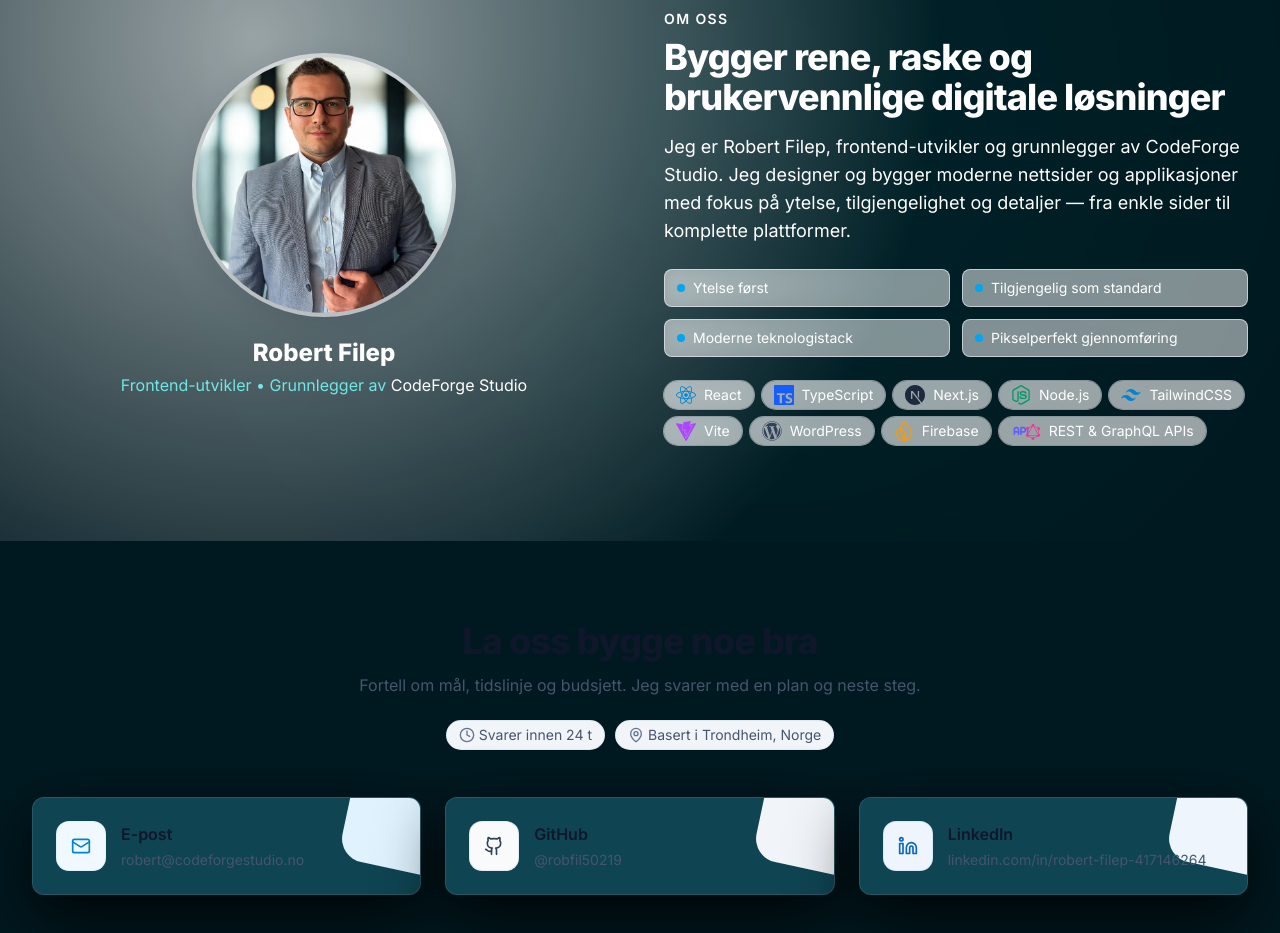
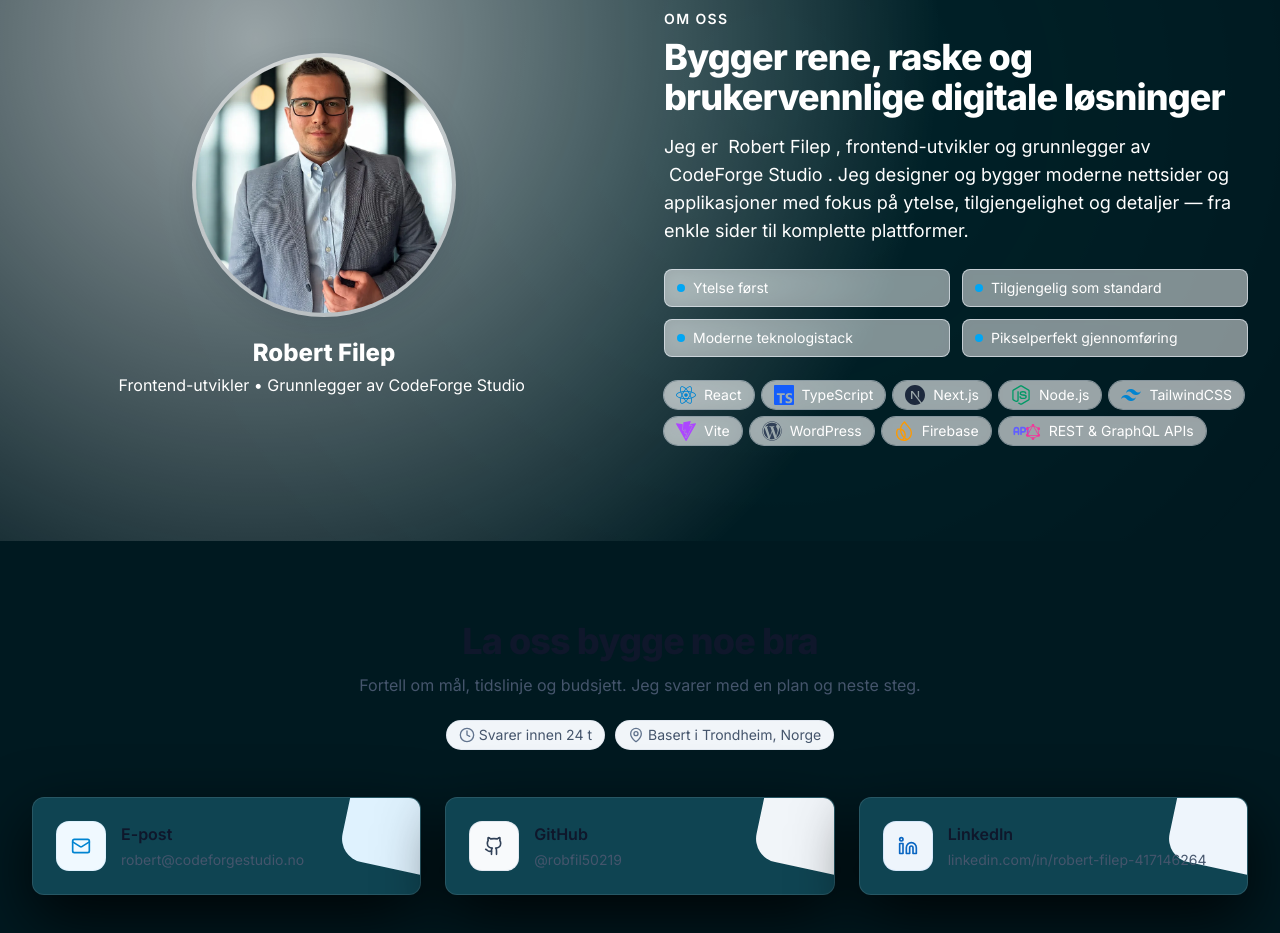
Before and after one commit to robfil50219/codeforge-site, a React (Vite) app: page / in a window 1280 px wide. Shown: the part 2860-3793 px from the top of the page. Built offline with nearby package versions, Linux system fonts and the light colour scheme; no server answers.

Commit message:
spacing issue in the about section fixed

```diff
--- a/src/components/About.tsx
+++ b/src/components/About.tsx
@@ -25,23 +25,47 @@ export default function About() {
 
   const highlights = t("about.highlights", { returnObjects: true }) as string[];
   const tech = t("about.tech", { returnObjects: true }) as string[];
+
   const rawCopy = t("about.copy") as string;
   const nameToken = "Robert Filep";
-  const copySegments = rawCopy.split(nameToken);
-  const renderCopy = () =>
-    copySegments.flatMap((segment, index) => {
-      const content = [
-        <span key={`segment-${index}`}>{segment}</span>,
-      ];
-      if (index < copySegments.length - 1) {
-        content.push(
-          <span key={`name-${index}`} className="notranslate" translate="no">
-            {nameToken}
-          </span>,
-        );
+  const brandToken = "CodeForge Studio";
+
+  // Safe token spans (non-breaking spaces + notranslate)
+  const NameToken = () => (
+    <span className="notranslate" translate="no">
+      {"\u00A0"}
+      {nameToken}
+      {"\u00A0"}
+    </span>
+  );
+  const BrandToken = () => (
+    <span className="notranslate" translate="no">
+      {"\u00A0"}
+      {brandToken}
+      {"\u00A0"}
+    </span>
+  );
+
+  // Render copy with BOTH tokens protected from translation spacing issues
+  const renderCopy = () => {
+    // First, split by brand to interleave <BrandToken/>
+    const byBrand = rawCopy.split(brandToken);
+    const brandInterleaved: (string | JSX.Element)[] = [];
+    byBrand.forEach((chunk, i) => {
+      // Within each chunk, split by name to interleave <NameToken/>
+      const byName = chunk.split(nameToken);
+      byName.forEach((sub, j) => {
+        brandInterleaved.push(<span key={`seg-${i}-${j}`}>{sub}</span>);
+        if (j < byName.length - 1) {
+          brandInterleaved.push(<NameToken key={`name-${i}-${j}`} />);
+        }
+      });
+      if (i < byBrand.length - 1) {
+        brandInterleaved.push(<BrandToken key={`brand-${i}`} />);
       }
-      return content;
     });
+    return brandInterleaved;
+  };
 
   const techIcons: Record<string, JSX.Element> = {
     React: <FaReact className="h-5 w-5 text-sky-600 dark:text-sky-200" />,
@@ -91,9 +115,7 @@ export default function About() {
             <div className="relative">
               <div className="relative aspect-square w-56 sm:w-64 overflow-hidden rounded-full ring-4 ring-white/60 dark:ring-white/10 shadow-[0_8px_30px_rgba(15,23,42,0.15)] bg-white/60 dark:bg-white/10 backdrop-blur-sm transition-transform duration-500 hover:scale-105">
                 <picture>
-                  {/* modern browsers */}
                   <source srcSet="/robert-profile-800.webp" type="image/webp" />
-                  {/* fallback */}
                   <img
                     src="/robert-profile-800.jpg"
                     alt={t("about.alt") as string}
@@ -113,11 +135,13 @@ export default function About() {
               </h3>
               <p
                 className="mt-1 font-medium"
-                style={{
-                  color: "var(--color-brand-accent-soft)",
-                }}
+                style={{ color: "var(--color-brand-accent-soft)" }}
               >
-                {renderBrandSafe("Frontend-utvikler • Grunnlegger av CodeForge Studio")}
+                {/* Frontend-utvikler • Grunnlegger av CodeForge Studio */}
+                <span className="notranslate" translate="no">
+                  Frontend-utvikler • Grunnlegger av
+                </span>
+                <BrandToken />
               </p>
             </div>
           </div>
```
